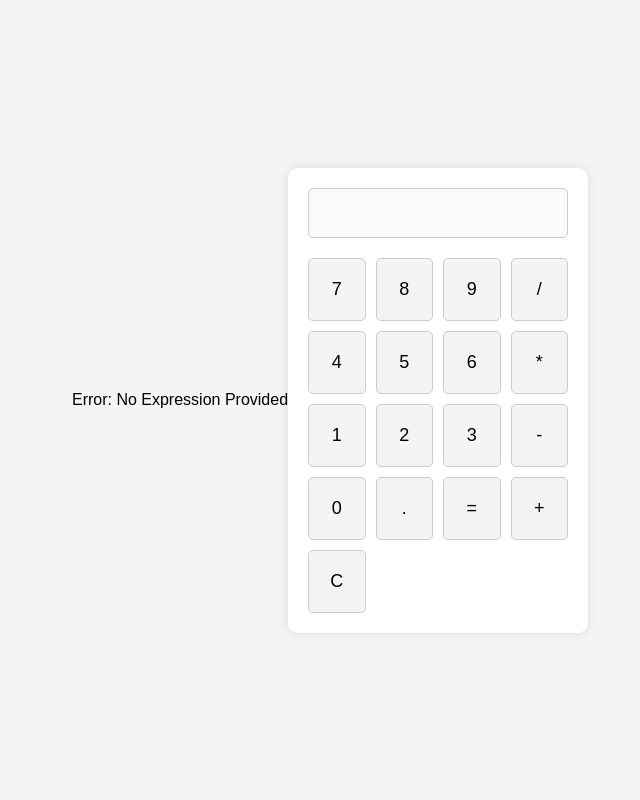
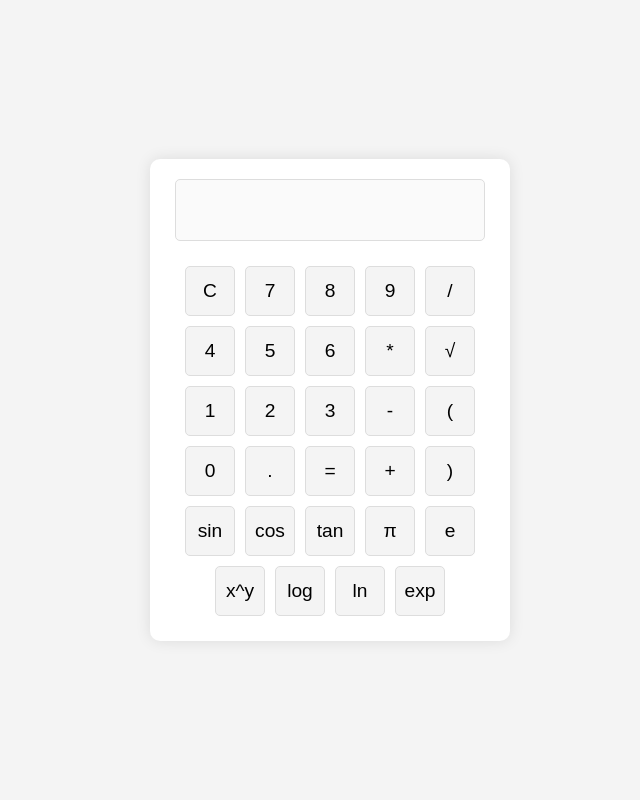
Before and after one commit to Erisbuenaventura22/calculator, a PHP site: page / in a window 1280 px wide. Shown: the whole page, without its empty margins (310-950 px from the left). Run offline with PHP 8.4, Linux system fonts and the light colour scheme.

Commit message:
Update index.php

```diff
--- a/index.php
+++ b/index.php
@@ -1,26 +1,9 @@
-<?php
-if (isset($_POST['expression'])) {
-    $expression = $_POST['expression'];
-
-    // Use eval to evaluate the mathematical expression
-    // WARNING: This function can be dangerous, only use with validated input
-    try {
-        $result = eval("return $expression;");
-        echo $result;
-    } catch (Exception $e) {
-        echo "Error: Invalid Expression";
-    }
-} else {
-    echo "Error: No Expression Provided";
-}
-?>
-
 <!DOCTYPE html>
 <html lang="en">
 <head>
     <meta charset="UTF-8">
     <meta name="viewport" content="width=device-width, initial-scale=1.0">
-    <title>Simple Calculator</title>
+    <title>Scientific Calculator</title>
     <style>
         body {
             font-family: Arial, sans-serif;
@@ -31,85 +14,123 @@ if (isset($_POST['expression'])) {
             margin: 0;
             background-color: #f4f4f4;
         }
+
         .calculator {
-            width: 260px;
             background-color: #fff;
             padding: 20px;
             border-radius: 10px;
-            box-shadow: 0 0 10px rgba(0, 0, 0, 0.1);
+            box-shadow: 0 0 15px rgba(0, 0, 0, 0.1);
+            text-align: center;
+            width: 320px;
         }
-        input {
-            width: 100%;
+
+        #display {
+            width: 90%;
+            height: 40px;
+            text-align: right;
+            font-size: 1.5em;
+            margin-bottom: 20px;
+            padding: 10px;
+            border-radius: 5px;
+            border: 1px solid #ddd;
+            margin-left: auto;
+            margin-right: auto;
+        }
+
+        button {
+            width: 50px;
             height: 50px;
-            font-size: 24px;
-            text-align: right;
-            padding: 10px;
-            margin-bottom: 20px;
-            border: 1px solid #ccc;
+            font-size: 1.2em;
+            margin: 5px;
+            cursor: pointer;
             border-radius: 5px;
+            border: 1px solid #ddd;
+            background-color: #f4f4f4;
+            transition: background-color 0.2s;
         }
-        .buttons {
-            display: grid;
-            grid-template-columns: repeat(4, 1fr);
-            gap: 10px;
+
+        button:hover {
+            background-color: #e0e0e0;
         }
-        .buttons button {
-            padding: 20px;
-            font-size: 18px;
-            border: 1px solid #ccc;
-            background-color: #f4f4f4;
-            border-radius: 5px;
-            cursor: pointer;
-        }
-        .buttons button:hover {
-            background-color: #ddd;
+
+        .row {
+            display: flex;
+            justify-content: center;
         }
     </style>
 </head>
 <body>
     <div class="calculator">
-        <input type="text" id="display" disabled>
+        <input type="text" id="display" disabled/>
         <div class="buttons">
+            <!-- Row 1 -->
+            <div class="row">
+                <button onclick="clearDisplay()">C</button>
                 <button onclick="appendToDisplay('7')">7</button>
                 <button onclick="appendToDisplay('8')">8</button>
                 <button onclick="appendToDisplay('9')">9</button>
                 <button onclick="appendToDisplay('/')">/</button>
+            </div>
+            <!-- Row 2 -->
+            <div class="row">
                 <button onclick="appendToDisplay('4')">4</button>
                 <button onclick="appendToDisplay('5')">5</button>
                 <button onclick="appendToDisplay('6')">6</button>
                 <button onclick="appendToDisplay('*')">*</button>
+                <button onclick="appendToDisplay('sqrt(')">√</button>
+            </div>
+            <!-- Row 3 -->
+            <div class="row">
                 <button onclick="appendToDisplay('1')">1</button>
                 <button onclick="appendToDisplay('2')">2</button>
                 <button onclick="appendToDisplay('3')">3</button>
                 <button onclick="appendToDisplay('-')">-</button>
+                <button onclick="appendToDisplay('(')">(</button>
+            </div>
+            <!-- Row 4 -->
+            <div class="row">
                 <button onclick="appendToDisplay('0')">0</button>
                 <button onclick="appendToDisplay('.')">.</button>
                 <button onclick="calculateResult()">=</button>
                 <button onclick="appendToDisplay('+')">+</button>
-            <button onclick="clearDisplay()">C</button>
+                <button onclick="appendToDisplay(')')">)</button>
+            </div>
+            <!-- Row 5 (Scientific) -->
+            <div class="row">
+                <button onclick="appendToDisplay('sin(')">sin</button>
+                <button onclick="appendToDisplay('cos(')">cos</button>
+                <button onclick="appendToDisplay('tan(')">tan</button>
+                <button onclick="appendToDisplay('Math.PI')">π</button>
+                <button onclick="appendToDisplay('Math.E')">e</button>
+            </div>
+            <!-- Row 6 (Scientific) -->
+            <div class="row">
+                <button onclick="appendToDisplay('Math.pow(')">x^y</button>
+                <button onclick="appendToDisplay('Math.log10(')">log</button>
+                <button onclick="appendToDisplay('Math.log(')">ln</button>
+                <button onclick="appendToDisplay('Math.exp(')">exp</button>
+            </div>
         </div>
     </div>
 
     <script>
+        let display = document.getElementById("display");
+
         function appendToDisplay(value) {
-            document.getElementById("display").value += value;
+            display.value += value;
+        }
+
+        function clearDisplay() {
+            display.value = '';
         }
 
         function calculateResult() {
-            let displayValue = document.getElementById("display").value;
-            // Use PHP to handle the calculation
-            fetch("calculator.php", {
-                method: "POST",
-                body: new URLSearchParams("expression=" + displayValue),
-            })
-            .then(response => response.text())
-            .then(result => {
-                document.getElementById("display").value = result;
-            });
+            try {
+                // Evaluate the expression and replace "Math.pow" etc., with their actual math functions.
+                display.value = eval(display.value);
+            } catch (e) {
+                display.value = 'Error';
             }
-
-        function clearDisplay() {
-            document.getElementById("display").value = "";
         }
     </script>
 </body>
```
Lines whose indentation alone changed are shown as unchanged.
